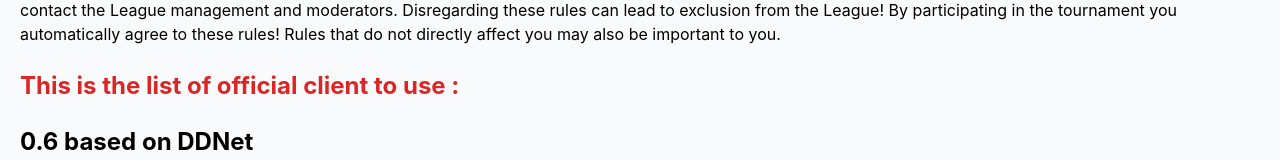
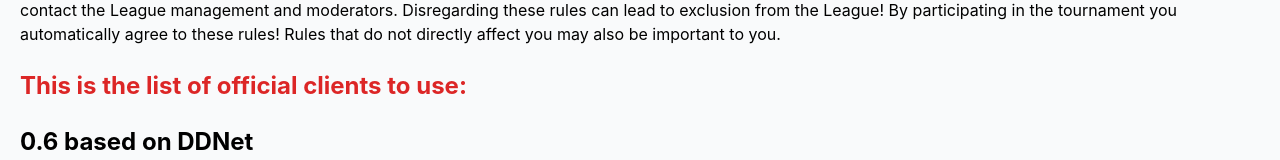
Before and after one commit to TyeNTy/teeworlds-league, a React (Create React App) app in the folder app/: page /rules/league in a window 1280 px wide. Shown: the part 178-338 px from the top of the page. Built offline with nearby package versions, Linux system fonts and the light colour scheme; no server answers.

Commit message:
Change "list of [..] client" to plural

```diff
--- a/app/src/scenes/rules/league.js
+++ b/app/src/scenes/rules/league.js
@@ -10,7 +10,7 @@
       rules! Rules that do not directly affect you may also be important to you.
     </p>
 
-    <p className="text-2xl font-bold mt-6 mb-2 text-red-600">This is the list of official client to use :</p>
+    <p className="text-2xl font-bold mt-6 mb-2 text-red-600">This is the list of official clients to use:</p>
     <p className="text-2xl font-bold mt-6 mb-2">0.6 based on DDNet</p>
     <ul className="pl-6">
       <li>
```
